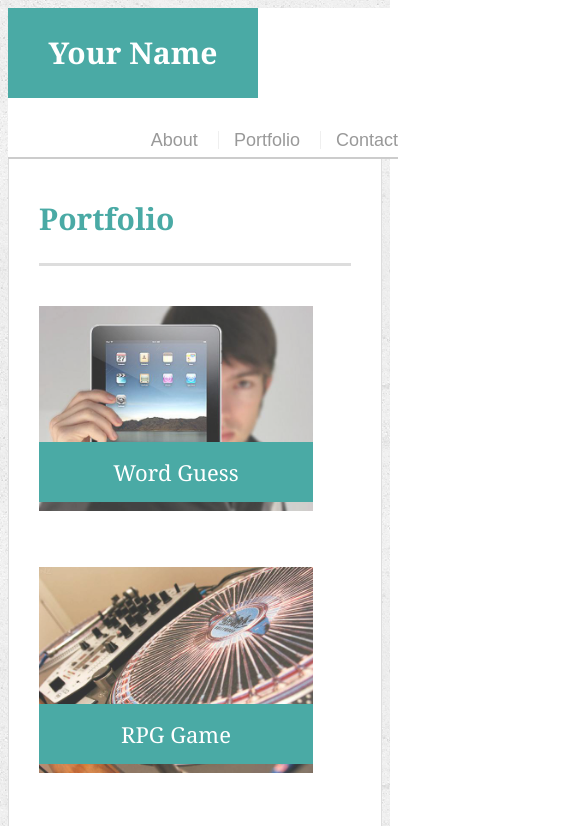
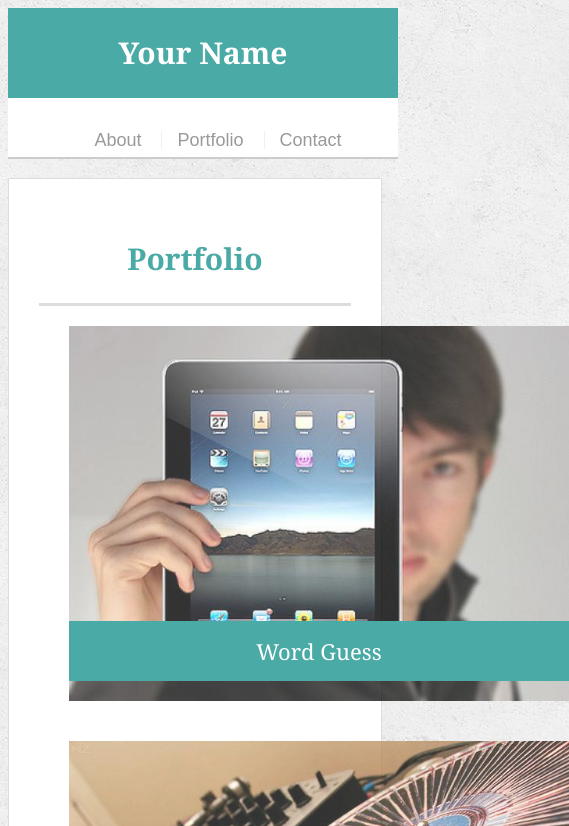
Before and after one commit to mggude/Responsive-Portfolio, a plain HTML site: page portfolio.html in a window 390 px wide. Shown: the top 826 px of the page, 569 px wide, since content can reach past the window. Drawn offline with Linux system fonts and the light colour scheme.

Commit message:
Updating media queries

```diff
--- a/assets/css/style.css
+++ b/assets/css/style.css
@@ -216,24 +216,70 @@ input[type=submit] {
   border: 0 none;
 }
 
+@media screen and (max-width: 980px) {
 
-@media screen and (max-width: 980px) {
-  div {
-    width: 60%;
-    float: left;
-  }
+  .main-container {
+		width: 360px;
+		margin: 40px 0px 40px 50px;
+		padding: 0px 30px 30px 30px;
+	}
 
+	#logo {
+		margin-left: 50px;
+	}
 }
 
 @media screen and (max-width: 768px) {
 
-  }
-
+	nav {
+		float: right;
+		margin-right: 20px;
+		color: #cccccc;
+		font-size: 18px;
+	}
+	.main-container {
+		width: 660px;
+		margin: 40px 20px 0px 20px;
+		padding: 0px 30px 30px 30px;
+	}
 }
 
 @media screen and (max-width: 640px) {
-  header {
-    position: static;
-  }
+	header {
+		position: static;
+	}
+
+	#logo {
+		width: 100%;
+		padding: 0;
+		margin: 0;
+	}
+	nav {
+		width: 100%;
+		background-color: #ffffff;
+		color: #cccccc;
+		font-size: 18px;
+		float: left;
+		text-align: center;
+	}
+
+	.main-container {
+		width: 540px;
+		margin: 20px 20px 0px 20px;
+		padding: 0px 30px 30px 30px;
+	}
+
+	.main-section {
+		text-align: center;
+		margin: 40px 0px 0px 0px;
+	}
+
+	.work {
+		position: relative;
+	    float: left;
+	    margin: 0 30px 40px 30px;
+	    width: 500px;
+	    height: 375px;
+	}
 
 }
```
